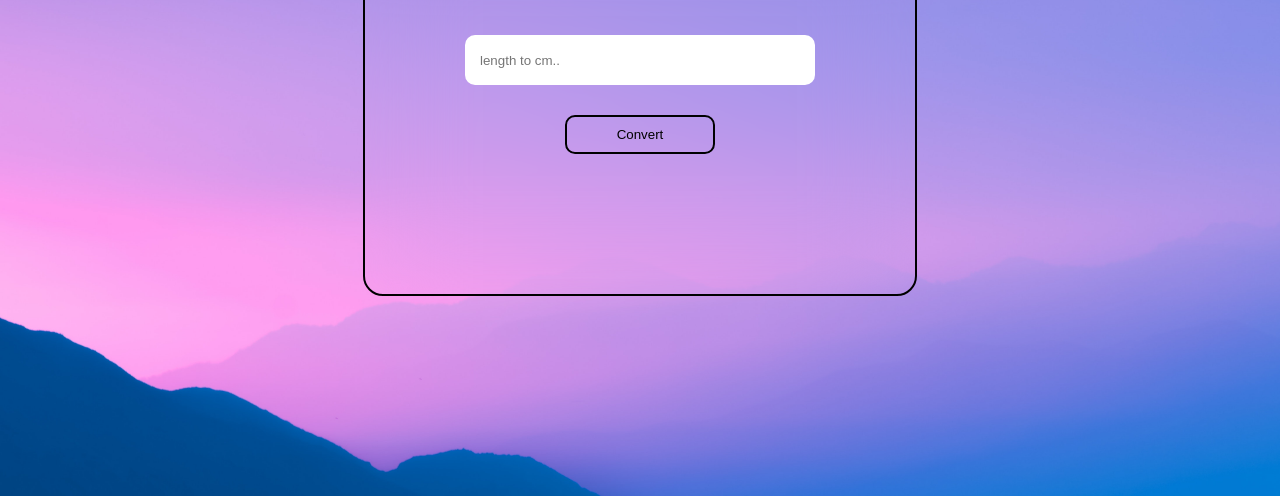
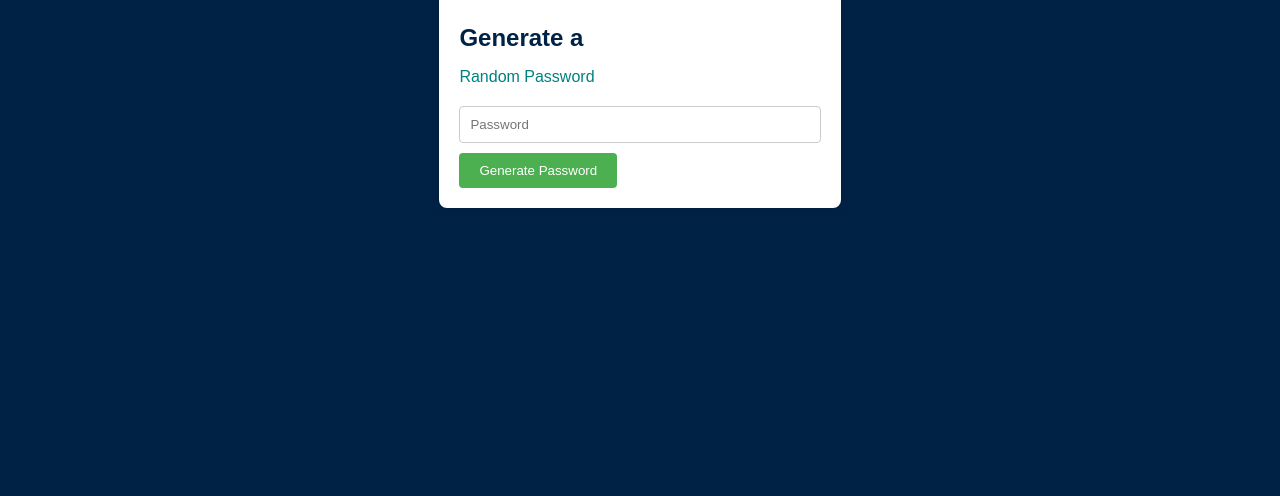
Before and after one commit to mathankumar866/inch_converter, a plain HTML site: page index.html in a window 1280 px wide. Shown: the part 304-800 px from the top of the page. Drawn offline with Linux system fonts and the light colour scheme.

Commit message:
Update index.html

```diff
--- a/index.html
+++ b/index.html
@@ -3,31 +3,69 @@
 <head>
     <meta charset="UTF-8">
     <meta name="viewport" content="width=device-width, initial-scale=1.0">
-        <title>Document</title>
-        <link rel="stylesheet" href="style.css">
+    <title>Random Password Generator</title>
+    <style>
+        body {
+            font-family: sans-serif;
+            background-color: #002244;
+            color: white;
+            display: flex;
+            justify-content: center;
+            align-items: center;
+            min-height: 100vh;
+            margin: 0;
+        }
+        .container {
+            background-color: #ffffff;
+            padding: 20px;
+            border-radius: 8px;
+            box-shadow: 0 0 10px rgba(0, 0, 0, 0.1);
+            text-align: left;
+        }
+        .container h2 {
+            color: #002244;
+            margin-bottom: 5px;
+        }
+         .container p {
+            color: #008080;
+            margin-bottom: 20px;
+        }
+        input[type="text"] {
+            padding: 10px;
+            margin-bottom: 10px;
+            border: 1px solid #ccc;
+            border-radius: 4px;
+            width: calc(100% - 22px);
+        }
+        button {
+            background-color: #4CAF50;
+            color: white;
+            padding: 10px 20px;
+            border: none;
+            border-radius: 4px;
+            cursor: pointer;
+        }
+        button:hover {
+            background-color: #367c39;
+        }
+    </style>
 </head>
 <body>
-
     <div class="container">
-            <div class="box">
-                <h1>cm to inches</h1>
-                <div class="inputdiv">
-                    <input type="number" id="input" placeholder="length to cm.."
-                        \>
+        <h2>Generate a</h2>
+        <p>Random Password</p>
+        <input type="text" id="password" placeholder="Password">
+        <button onclick="generatePassword()">Generate Password</button>
     </div>
-                <div>
-                    <button type="submit" onclick="convert()">Convert</button>
-                </div>
-                <div id="result"></div>
-            </div>
-        </div>
-
     <script>
-            function convert(){
-            let cmVal = Number(document.getElementById("input").value)
-            let inchVal = cmVal/2.54
-            let result = document.getElementById("result")
-            result.innerHTML = inchVal.toFixed(2) +" " + "Inches"
+        function generatePassword() {
+            const length = 12;
+            const charset = "abcdefghijklmnopqrstuvwxyzABCDEFGHIJKLMNOPQRSTUVWXYZ0123456789!@#$%^&*()_+~`|}{[]\:;?><,./-=";
+            let password = "";
+            for (let i = 0, n = charset.length; i < length; ++i) {
+                password += charset.charAt(Math.floor(Math.random() * n));
+            }
+            document.getElementById("password").value = password;
         }
     </script>
 </body>
```
Lines whose indentation alone changed are shown as unchanged.
